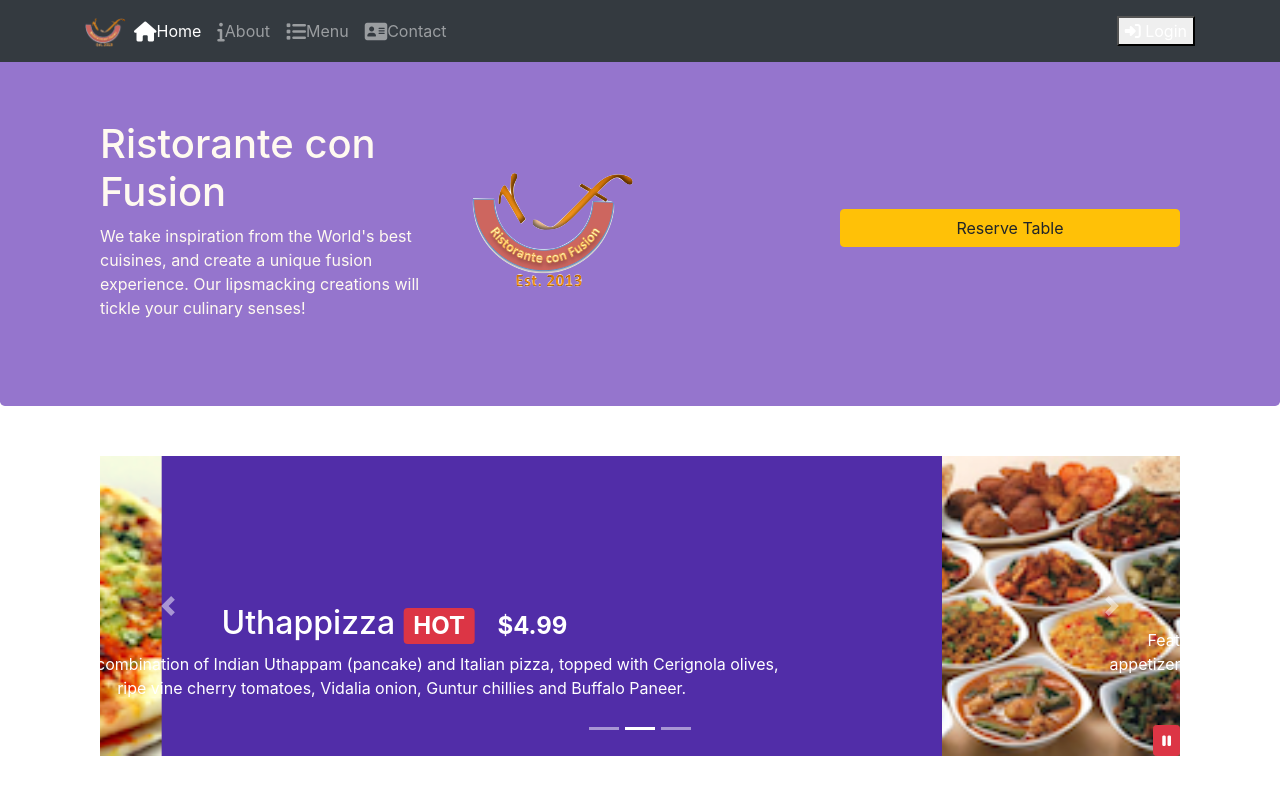
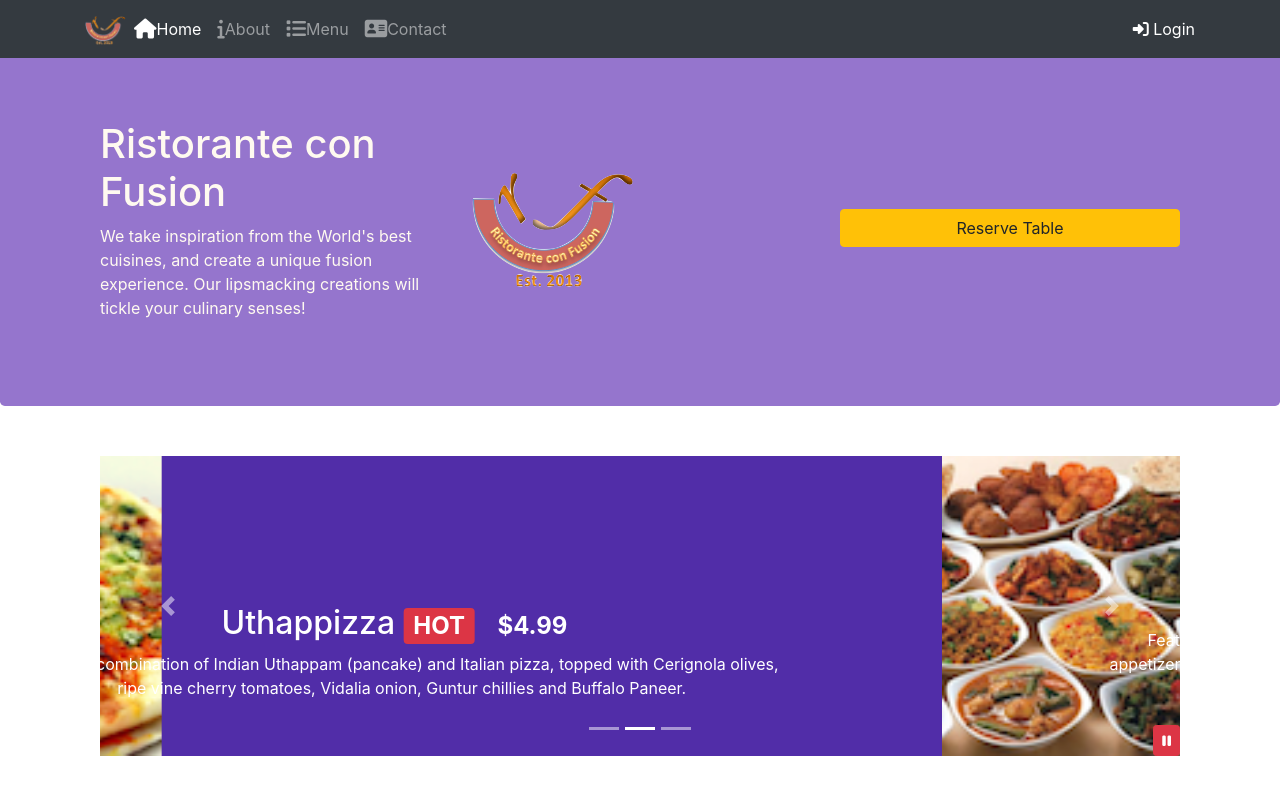
Before and after one commit to Ali-consciousroad/bootstrap4MernStack, a website: page index.html in a window 1280 px wide. Shown: the top 800 px of the page. Drawn offline with nearby package versions, Linux system fonts and the light colour scheme.

Commit message:
fix login cancel button. The modal get closed when the cancel button is clicked

```diff
--- a/index.html
+++ b/index.html
@@ -39,11 +39,11 @@
                   <!--  <a data-toggle="modal" data-target="#loginModal"> -->
 
                     <!-- Trigger / Open the Modal -->
-                    <button id="myBtn">
-                      <a>
+                    <a id="myBtn">
+
                         <span  class="fa fa-sign-in"></span> Login
-                      </a>
-                    </button>
+
+                    </a>
 
                     <!-- Example -->
                     <!-- The Modal -->
@@ -96,7 +96,7 @@
                         </div>
                         <div class="form-row">
                             <!-- <button type="button" class="btn btn-secondary btn-sm ml-auto" data-dismiss="modal">Cancel</button> -->
-                            <button type="button" class="btn btn-secondary btn-sm ml-auto">Cancel</button>
+                            <button type="button" class="btn btn-secondary btn-sm ml-auto" onclick="window.location='index.html';return false;">Cancel</button>
                             <button type="submit" class="btn btn-primary btn-sm ml-1">Sign in</button>
                         </div>
                     </form>
```
